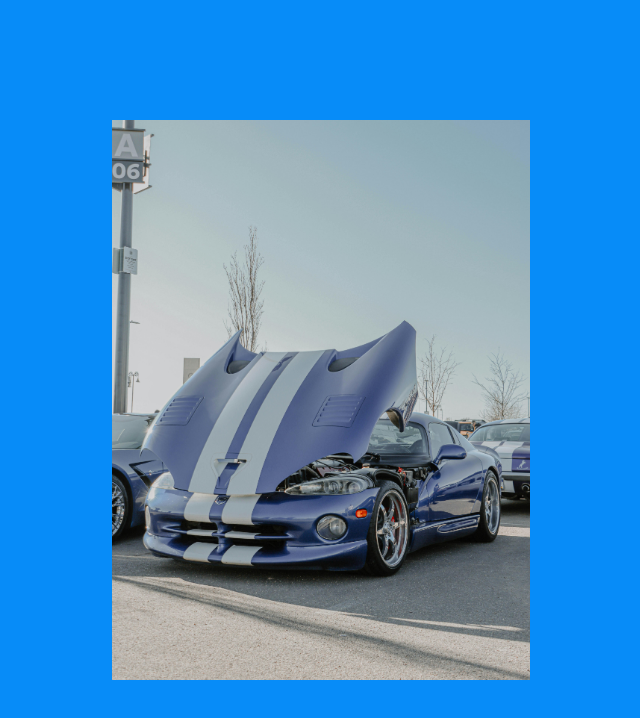
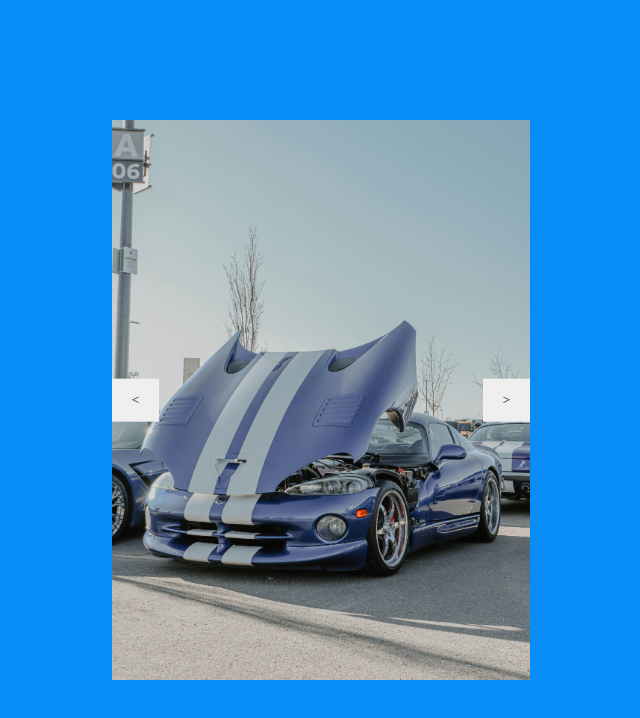
Before and after one commit to SebastianLaka/slider-learn, a Vue app: page / in a window 1280 px wide. Shown: the top 718 px of the page, without its empty margins (319-959 px from the left). Built offline with nearby package versions, Linux system fonts and the light colour scheme.

Commit message:
Add controlers buttons

```diff
--- a/src/components/slider-component/slider-container.vue
+++ b/src/components/slider-component/slider-container.vue
@@ -1,6 +1,7 @@
 <template>
   <div class="slider-container">
     <img class="slider-container__image" src="../img/dodge-viper.jpg" alt="Dodge Viper SRT-10" />
+    <sliderButtons/>
   </div>
 </template>
 <style lang="scss">
@@ -13,8 +14,10 @@ body {
   background-color: $main-bg-clr;
   padding: 1em;
   .slider-container {
+    position: relative;
     display: flex;
     max-height: 35em;
+
     &__image {
       object-fit: contain;
       max-height: 35em;
@@ -23,4 +26,5 @@ body {
 }
 </style>
 <script setup>
+import sliderButtons from "./slider-controls.vue";
 </script>
--- /dev/null
+++ b/src/components/slider-component/slider-controls.vue
@@ -0,0 +1,22 @@
+<template>
+    <div class="buttons-area">
+        <button class="buttons-area__left"><</button>
+        <button class="buttons-area__right">></button>
+    </div>
+</template>
+<style scoped lang="scss">
+.buttons-area{
+    position: absolute;
+    width: 100%;
+    display: flex;
+    justify-content: space-between;
+    top: 50%;
+    transform: translateY(-50%);
+    &__left, &__right{
+        padding: 1em 1.5em;
+        border: none;
+        // background-color: transparent;
+        cursor: pointer;
+    }
+}
+</style>
--- a/src/components/slider-component/slider-main.vue
+++ b/src/components/slider-component/slider-main.vue
@@ -1,5 +1,5 @@
 <script setup>
-import sliderContainer from './slider-container.vue'
+import sliderContainer from './slider-container.vue';
 </script>
 <template>
   <sliderContainer/>
```
